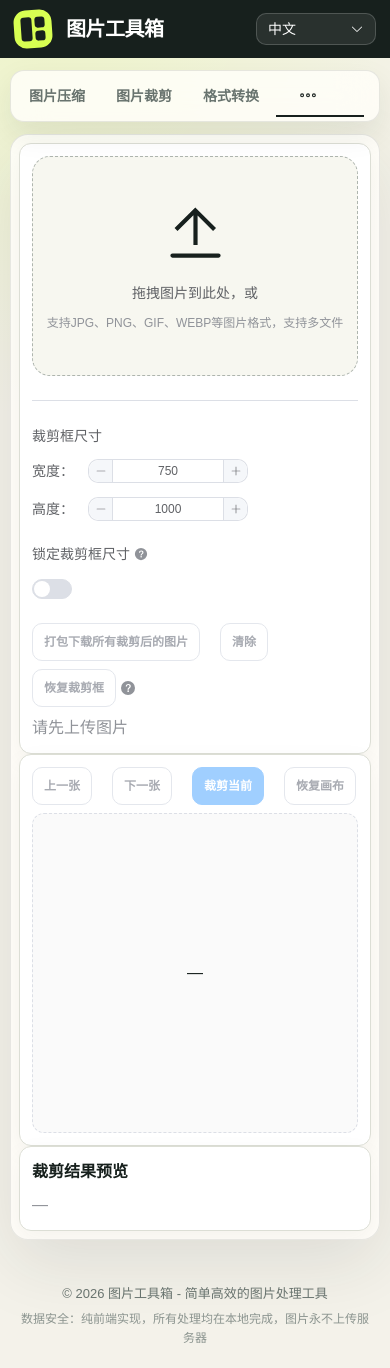
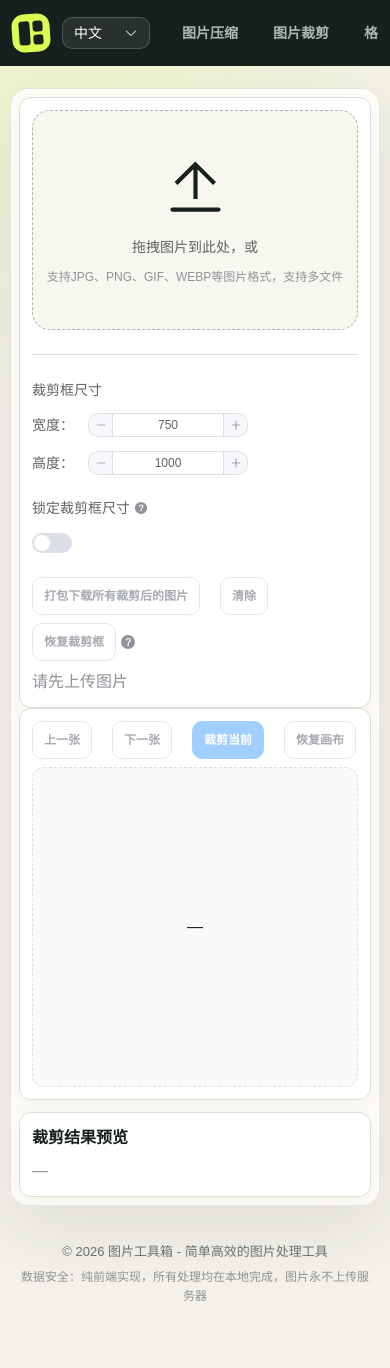
Before and after one commit to xxxeuniii/PicKit, a Vue app: page /batch-crop in a window 390 px wide. After the commit the page ends 1326 px from the top, so only its background shows below. Built offline with nearby package versions, Linux system fonts and the light colour scheme.

Commit message:
更新侧边导航与演示截图

```diff
--- a/src/App.vue
+++ b/src/App.vue
@@ -1,7 +1,7 @@
 <template>
   <el-container class="app-container">
-    <el-header class="site-header">
-      <div class="header-inner">
+    <aside class="site-sidebar">
+      <div class="sidebar-inner">
         <div class="brand" @click="router.push('/')">
           <div class="brand-mark"><span></span><span></span><span></span></div>
           <div class="brand-copy">
@@ -9,24 +9,24 @@
             <p>{{ $t("home.subtitle") }}</p>
           </div>
         </div>
+        <div class="nav-shell">
+          <el-menu :default-active="activeIndex" class="tool-menu" router @select="handleSelect">
+            <el-menu-item index="/compress">{{ $t("menu.compress") }}</el-menu-item>
+            <el-menu-item index="/crop">{{ $t("menu.crop") }}</el-menu-item>
+            <el-menu-item index="/convert">{{ $t("menu.convert") }}</el-menu-item>
+            <el-menu-item index="/rename">{{ $t("menu.rename") }}</el-menu-item>
+            <el-menu-item index="/batch-crop">{{ $t("menu.batchCrop") }}</el-menu-item>
+          </el-menu>
+        </div>
         <el-select v-model="locale" @change="changeLanguage" class="language-select">
           <el-option label="中文" value="zh" />
           <el-option label="English" value="en" />
           <el-option label="日本語" value="ja" />
         </el-select>
       </div>
-    </el-header>
+    </aside>
 
     <el-main>
-      <div class="nav-shell">
-        <el-menu :default-active="activeIndex" class="tool-menu" mode="horizontal" router @select="handleSelect">
-          <el-menu-item index="/compress">{{ $t("menu.compress") }}</el-menu-item>
-          <el-menu-item index="/crop">{{ $t("menu.crop") }}</el-menu-item>
-          <el-menu-item index="/convert">{{ $t("menu.convert") }}</el-menu-item>
-          <el-menu-item index="/rename">{{ $t("menu.rename") }}</el-menu-item>
-          <el-menu-item index="/batch-crop">{{ $t("menu.batchCrop") }}</el-menu-item>
-        </el-menu>
-      </div>
       <div class="content-container"><router-view /></div>
     </el-main>
 
@@ -72,27 +72,27 @@ body {
   line-height: 1.6;
 }
 
-.app-container { min-height: 100vh; display: flex; flex-direction: column; }
-.site-header { height: auto; padding: 10px 28px; background: var(--ink); color: white; }
-.header-inner { width: min(1180px, 100%); margin: auto; display: flex; align-items: center; justify-content: space-between; gap: 24px; }
+.app-container { min-height: 100vh; display: block; padding-left: 220px; }
+.site-sidebar { position: fixed; inset: 0 auto 0 0; width: 220px; z-index: 30; padding: 22px 14px; background: var(--ink); color: white; }
+.sidebar-inner { height: 100%; display: flex; flex-direction: column; gap: 28px; }
 .brand { display: flex; align-items: center; gap: 14px; cursor: pointer; }
 .brand-mark { width: 38px; height: 38px; border-radius: 12px; background: var(--accent); display: grid; grid-template-columns: repeat(2,1fr); gap: 3px; padding: 7px; transform: rotate(-4deg); }
 .brand-mark span { background: var(--ink); border-radius: 3px; }
 .brand-mark span:first-child { grid-row: span 2; }
 .brand-copy h1 { font-size: 20px; line-height: 1.1; letter-spacing: -.5px; }
 .brand-copy p { margin-top: 2px; font-size: 10px; color: #aeb8b3; letter-spacing: .04em; }
-.language-select { width: 120px; }
+.language-select { width: 100%; margin-top: auto; }
 .language-select .el-select__wrapper { background: rgba(255,255,255,.08); box-shadow: inset 0 0 0 1px rgba(255,255,255,.18); }
 .language-select .el-select__selected-item, .language-select .el-select__caret { color: white; }
 
-.el-main { flex: 1; padding: 0 24px 40px; width: min(1228px,100%); margin: auto; overflow: visible; }
-.nav-shell { position: sticky; top: 8px; z-index: 20; margin: 12px auto 0; padding: 4px; border: 1px solid rgba(23,32,29,.1); border-radius: 14px; background: rgba(255,254,249,.86); box-shadow: 0 12px 30px rgba(31,39,35,.08); backdrop-filter: blur(18px); }
-.tool-menu.el-menu--horizontal { height: 42px; border: 0; background: transparent; gap: 3px; }
-.tool-menu.el-menu--horizontal > .el-menu-item { height: 42px; border: 0 !important; border-radius: 10px; color: var(--muted); font-weight: 600; }
-.tool-menu.el-menu--horizontal > .el-menu-item:hover, .tool-menu.el-menu--horizontal > .el-menu-item.is-active { color: var(--ink) !important; background: var(--accent); }
-.content-container { margin-top: 14px; min-height: 420px; border: 1px solid rgba(23,32,29,.1); border-radius: 24px; background: rgba(255,254,249,.92); box-shadow: 0 24px 70px rgba(31,39,35,.1); overflow: hidden; }
+.el-main { padding: 18px 24px 36px; width: min(1450px,100%); margin: auto; overflow: visible; }
+.nav-shell { width: 100%; }
+.tool-menu { border: 0; background: transparent; }
+.tool-menu .el-menu-item { height: 46px; margin-bottom: 5px; border-radius: 11px; color: #aeb8b3; font-weight: 600; }
+.tool-menu .el-menu-item:hover, .tool-menu .el-menu-item.is-active { color: var(--ink) !important; background: var(--accent); }
+.content-container { min-height: calc(100vh - 80px); border: 1px solid rgba(23,32,29,.1); border-radius: 24px; background: rgba(255,254,249,.92); box-shadow: 0 24px 70px rgba(31,39,35,.1); overflow: hidden; }
 
-.el-footer { height: auto; background: transparent; color: var(--muted); text-align: center; padding: 20px; font-size: 13px; }
+.el-footer { height: auto; margin-left: 0; background: transparent; color: var(--muted); text-align: center; padding: 12px 20px 20px; font-size: 13px; }
 .el-footer .security-tip { font-size: 12px; color: #8b948f; margin-top: 5px; }
 .el-button { min-height: 38px; border-radius: 10px; font-weight: 600; }
 .el-button--primary { --el-button-bg-color: var(--ink); --el-button-border-color: var(--ink); --el-button-hover-bg-color: #33403b; --el-button-hover-border-color: #33403b; }
@@ -104,11 +104,17 @@ body {
 .el-input__wrapper, .el-select__wrapper, .el-textarea__inner, .el-input-number { border-radius: 10px !important; }
 
 @media (max-width: 768px) {
-  .site-header { padding: 10px 14px; }
-  .brand-copy p { display: none; }
-  .el-main { padding: 0 10px 24px; }
+  .app-container { padding-left: 0; padding-top: 66px; }
+  .site-sidebar { inset: 0 0 auto 0; width: 100%; height: 66px; padding: 10px 12px; overflow: hidden; }
+  .sidebar-inner { flex-direction: row; align-items: center; gap: 12px; }
+  .brand { flex: 0 0 auto; }
+  .brand-copy { display: none; }
+  .nav-shell { order: 3; min-width: 0; overflow-x: auto; scrollbar-width: none; }
+  .nav-shell::-webkit-scrollbar { display: none; }
+  .tool-menu { width: max-content; height: 40px; display: flex; flex-wrap: nowrap; }
+  .tool-menu .el-menu-item { flex: 0 0 auto; height: 40px; margin: 0 3px 0 0; padding: 0 12px; }
+  .language-select { width: 88px; margin: 0; flex: 0 0 auto; }
+  .el-main { padding: 10px 10px 24px; }
   .content-container { margin-top: 12px; border-radius: 18px; }
-  .el-menu--horizontal { display: flex; flex-wrap: nowrap; overflow-x: auto; }
-  .el-menu--horizontal > .el-menu-item { flex: 0 0 auto; padding: 0 14px; min-width: unset; }
 }
 </style>
--- a/src/views/BatchCropView.vue
+++ b/src/views/BatchCropView.vue
@@ -2,7 +2,7 @@
   <div class="batch-crop-container">
     <el-row :gutter="16">
       <!-- Left: Upload & Settings & Thumbnails -->
-      <el-col :xs="24" :sm="24" :md="8" :lg="7">
+      <el-col :xs="24" :sm="24" :md="7" :lg="6">
         <div class="panel">
           <el-upload
             class="upload-component"
@@ -128,8 +128,9 @@
       </el-col>
 
       <!-- Right: Workspace & Results -->
-      <el-col :xs="24" :sm="24" :md="15" :lg="16">
-        <div class="panel">
+      <el-col :xs="24" :sm="24" :md="17" :lg="18">
+        <div class="right-workspace">
+        <div class="panel editor-panel">
           <div class="workspace-toolbar">
             <el-button size="small" :disabled="!hasImages" @click="prev">{{
               $t("batchCrop.prev")
@@ -165,7 +166,7 @@
           </div>
         </div>
 
-        <div class="panel">
+        <div class="panel result-panel">
           <div class="result-title">{{ $t("batchCrop.result") }}</div>
           <div v-if="cropped.length === 0" class="empty-tip">—</div>
           <div v-else class="grid">
@@ -187,6 +188,7 @@
               </div>
             </div>
           </div>
+        </div>
         </div>
       </el-col>
     </el-row>
@@ -538,6 +540,19 @@ function onSizeChanged() {
   border-radius: 12px;
   padding: 12px;
 }
+.right-workspace {
+  display: flex;
+  flex-direction: column;
+  gap: 12px;
+}
+.editor-panel,
+.result-panel {
+  min-width: 0;
+}
+.result-panel {
+  max-height: none;
+  overflow: hidden;
+}
 .upload-area {
   width: 100%;
   margin-bottom: 4px;
@@ -653,8 +668,12 @@ function onSizeChanged() {
 }
 .grid {
   display: grid;
-  grid-template-columns: repeat(3, 1fr);
+  grid-auto-flow: column;
+  grid-auto-columns: minmax(180px, 220px);
+  grid-template-columns: none;
   gap: 12px;
+  overflow-x: auto;
+  padding: 2px 2px 8px;
 }
 .grid-item {
   border: 1px solid var(--el-border-color);
@@ -665,7 +684,7 @@ function onSizeChanged() {
 }
 .grid-item .el-image {
   width: 100%;
-  height: 160px;
+  height: 125px;
 }
 .grid-item .name {
   font-size: 12px;
@@ -686,7 +705,7 @@ function onSizeChanged() {
 }
 @media (max-width: 1024px) {
   .grid {
-    grid-template-columns: repeat(2, 1fr);
+    grid-auto-columns: minmax(170px, 210px);
   }
 }
 .upload-tip {
@@ -700,7 +719,7 @@ function onSizeChanged() {
     padding: 8px;
   }
   .grid {
-    grid-template-columns: 1fr;
+    grid-auto-columns: minmax(155px, 190px);
   }
   .thumbs-grid {
     grid-template-columns: repeat(4, 1fr);
--- a/src/views/RenameView.vue
+++ b/src/views/RenameView.vue
@@ -1,6 +1,8 @@
 <template>
   <!-- 批量重命名 -->
   <div class="rename-container">
+    <div class="rename-workspace" :class="{ 'has-files': fileList.length > 0 }">
+      <div class="rename-sidebar">
         <div class="upload-area">
           <el-upload class="upload-component" drag action="#" :auto-upload="false" :on-change="handleFileChange"
             :on-remove="handleFileRemove" multiple>
@@ -12,8 +14,7 @@
           </el-upload>
         </div>
 
-    <div v-if="fileList.length > 0" class="rename-workspace">
-      <div class="rename-options">
+        <div v-if="fileList.length > 0" class="rename-options">
         <h3>{{ $t('rename.renameOptions') }}</h3>
 
         <el-form :model="renameOptions" label-width="100px">
@@ -71,8 +72,9 @@
           </el-form-item>
         </el-form>
       </div>
+      </div>
 
-      <div class="file-list">
+      <div v-if="fileList.length > 0" class="file-list">
         <h3>{{ $t('rename.fileListTitle') }} ({{ fileList.length }})</h3>
         <el-table :data="fileList" style="width: 100%">
           <el-table-column :label="$t('rename.originalName')" prop="originalName" min-width="180"></el-table-column>
@@ -305,7 +307,7 @@ const resetOptions = () => {
 }
 
 .rename-container {
-  padding: 20px;
+  padding: 18px;
   max-width: 1200px;
   margin: 0 auto;
 }
@@ -320,12 +322,12 @@ const resetOptions = () => {
 .upload-area {
   display: flex;
   justify-content: center;
-  margin: 20px 0;
+  margin: 0;
 }
 
 .upload-component {
   width: 100%;
-  max-width: 500px;
+  max-width: 560px;
 }
 
 .upload-tip {
@@ -335,20 +337,82 @@ const resetOptions = () => {
 }
 
 .rename-workspace {
-  margin-top: 20px;
+  max-width: 620px;
+  margin: 0 auto;
+}
+
+.rename-workspace.has-files {
+  max-width: none;
+  display: grid;
+  grid-template-columns: minmax(320px, .75fr) minmax(0, 1.35fr);
+  gap: 16px;
+  align-items: start;
+}
+
+.rename-sidebar {
+  display: flex;
+  flex-direction: column;
+  gap: 16px;
 }
 
 .rename-options {
-  margin-bottom: 20px;
+  margin-bottom: 0;
+  padding: 18px;
+}
+
+.rename-options h3,
+.file-list h3 {
+  margin-bottom: 16px;
+  font-size: 18px;
 }
 
 .file-list {
-  margin-top: 30px;
+  margin-top: 0;
+  padding: 18px;
+  min-width: 0;
+}
+
+.file-list :deep(.el-table) {
+  border: 1px solid #e1e3dc;
+  border-radius: 12px;
+  overflow: hidden;
+}
+
+.file-list :deep(.el-table th.el-table__cell) {
+  background: #f3f5e9;
+  color: #4d5853;
 }
 
 .download-section {
-  margin-top: 30px;
+  grid-column: 1 / -1;
+  margin-top: 0;
   text-align: center;
+}
+
+.rename-sidebar :deep(.el-upload-dragger) {
+  min-height: 180px;
+}
+
+.rename-options :deep(.el-form-item:last-child) {
+  margin-bottom: 0;
+}
+
+.rename-options :deep(.el-radio-group) {
+  display: grid;
+  grid-template-columns: repeat(2, minmax(0, 1fr));
+  width: 100%;
+  gap: 6px;
+}
+
+.rename-options :deep(.el-radio-button) {
+  width: 100%;
+}
+
+.rename-options :deep(.el-radio-button__inner) {
+  width: 100%;
+  border: 1px solid #dcded5 !important;
+  border-radius: 9px !important;
+  box-shadow: none !important;
 }
 
 @media (max-width: 768px) {
@@ -360,8 +424,9 @@ const resetOptions = () => {
     max-width: 100%;
   }
 
-  .rename-workspace {
-    margin-top: 12px;
+  .rename-workspace.has-files {
+    display: grid;
+    grid-template-columns: 1fr;
   }
 
   .rename-options h3,
```
Also changed, not shown: 8 other files (tests, documents, lock files or other folders). Lines whose indentation alone changed are shown as unchanged.
